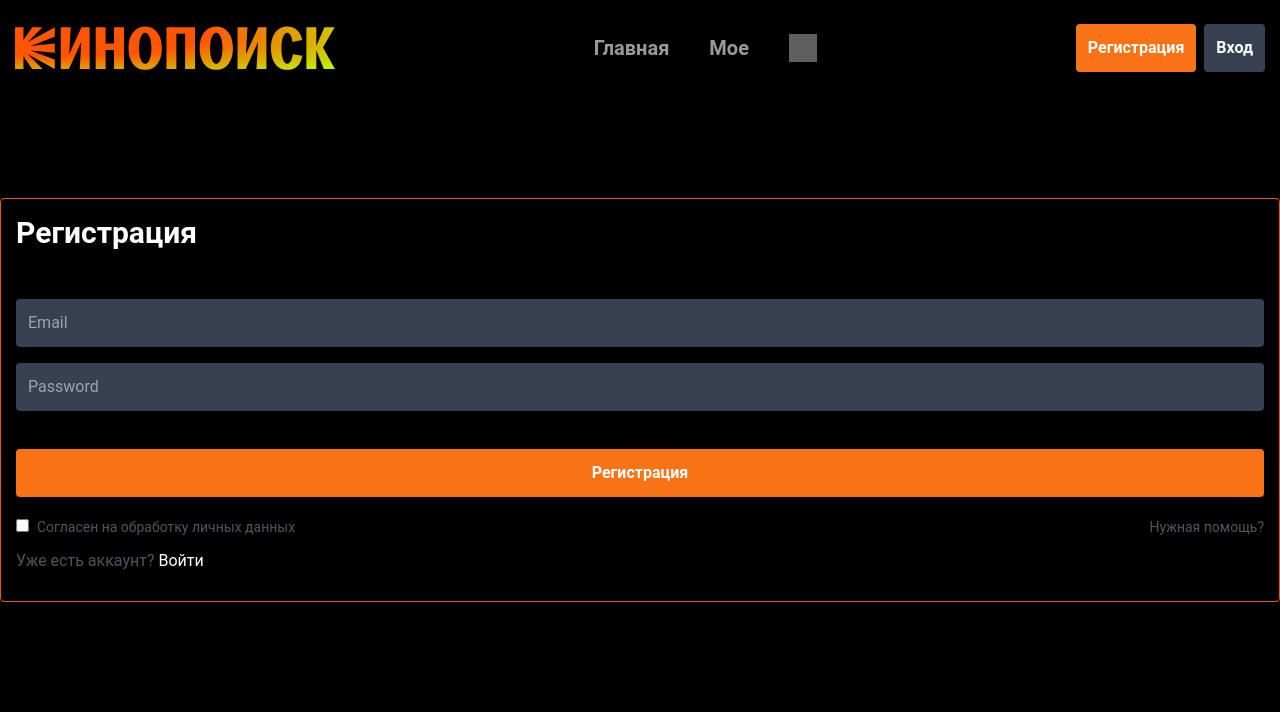
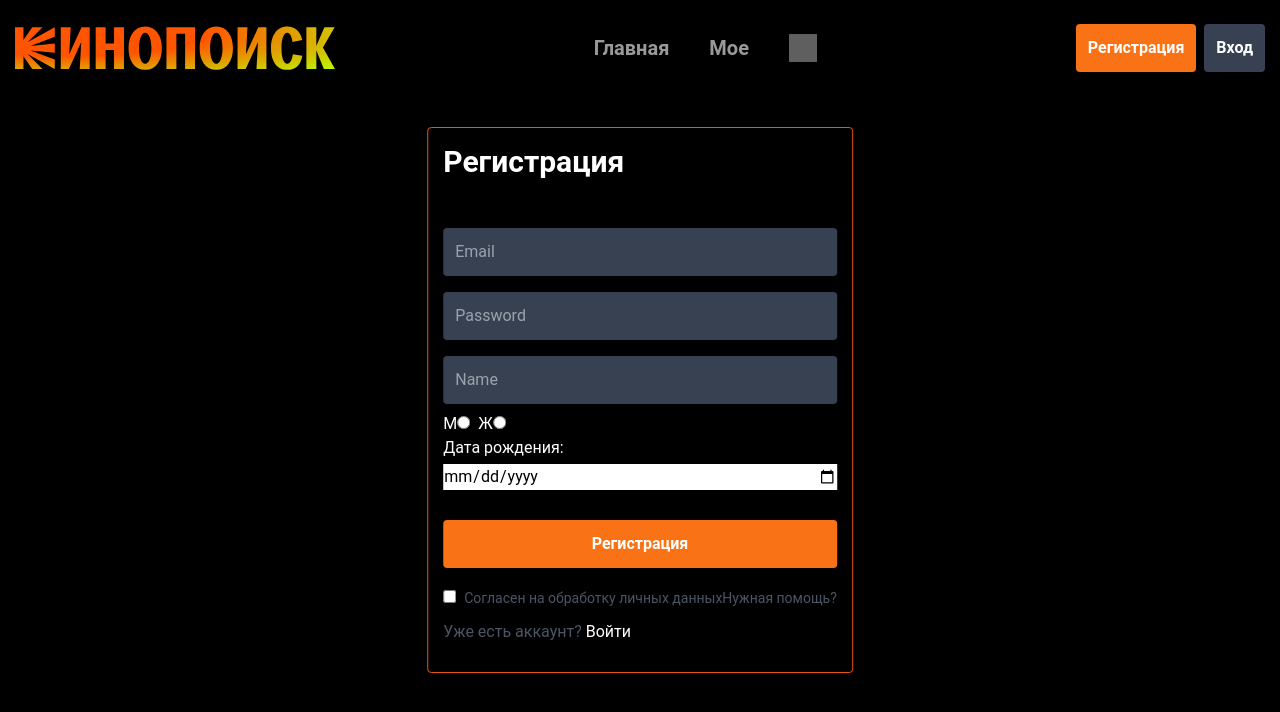
Before and after one commit to Lev-Dolzhenko/react-kinopoisk-, a React (Vite) app: page /signup in a window 1280 px wide. Shown: the top 712 px of the page. Built offline with nearby package versions, Linux system fonts and the light colour scheme; no server answers; grey boxes are pictures that could not be loaded.

Commit message:
created info about person in firebase and show then on account page

```diff
--- a/src/components/Row.jsx
+++ b/src/components/Row.jsx
@@ -72,7 +72,7 @@ export const Row = ({ films, category, rowId }) => {
           className="w-full h-full overflow-y-hidden overflow-x-scroll whitespace-nowrap scroll-smooth no-scrollbar"
         >
           {currFilms.map((currFilm) => (
-            <Link to={`/film/${currFilm?.id}`}>
+            <Link key={currFilm.id} to={`/film/${currFilm?.id}`}>
               <div
                 key={currFilm.id}
                 className="w-[160px] sm:w-[200px] md:w-[240px] lg:w-[280px] relative inline-block cursor-pointer p-2 hover:z-10 hover:shadow-[0_0_50px_50px_rgba(0,0,0,1)]"
--- a/src/components/SavedShows.jsx
+++ b/src/components/SavedShows.jsx
@@ -33,6 +33,7 @@ const SavedShows = () => {
       <h2 className="font-bold text-4xl text-white first-letter:uppercase mb-10">
         Сохраненные
       </h2>
+      {movies ? (
         <ul className="grid grid-cols-1 gap-4 sm:grid-cols-3 md:grid-cols-4 lg:grid-cols-5">
           {movies.length > 0 &&
             movies.map((movie) => (
@@ -50,6 +51,7 @@ const SavedShows = () => {
               </li>
             ))}
         </ul>
+      ) : null}
     </div>
   );
 };
--- a/src/context/AuthContext.jsx
+++ b/src/context/AuthContext.jsx
@@ -1,5 +1,6 @@
 import { createContext, useContext, useEffect, useState } from "react";
 import { auth, db } from "../firebase";
+import { updateProfile } from "firebase/auth";
 
 import {
   createUserWithEmailAndPassword,
@@ -13,11 +14,21 @@ const AuthContext = createContext();
 export function AuthContextProvider({ children }) {
   const [user, setUser] = useState({});
 
-  function signUp(email, password) {
-    createUserWithEmailAndPassword(auth, email, password);
-    return setDoc(doc(db, "users", email), {
-      savedShows: [],
-    });
+  function signUp(email, password, personName, personGender, datePerson) {
+    createUserWithEmailAndPassword(auth, email, password).then(
+      (userCredential) => {
+        const user = userCredential.user;
+        updateProfile(user, {
+          name: personName,
+        }); // Обновляем профиль пользователя, добавляя имя
+        return setDoc(doc(db, "users", email), {
+          savedShows: [],
+          name: personName, // Добавляем имя пользователя в документ пользователя
+          gender: personGender,
+          date: datePerson,
+        });
+      }
+    );
   }
 
   function logIn(email, password) {
--- a/src/pages/Account.jsx
+++ b/src/pages/Account.jsx
@@ -1,11 +1,25 @@
-import React from "react";
+import React, { useState, useEffect } from "react";
 import { UserAuth } from "../context/AuthContext";
 import { Navigate, useNavigate } from "react-router-dom";
 import SavedShows from "../components/SavedShows";
+import { db } from "../firebase";
+import { updateDoc, doc, onSnapshot } from "firebase/firestore";
 
 export const Account = () => {
   const { user, logout } = UserAuth();
   const navigate = useNavigate();
+
+  const [name, setName] = useState("");
+  const [gender, setGender] = useState("");
+  const [date, setDate] = useState("");
+
+  useEffect(() => {
+    onSnapshot(doc(db, "users", `${user?.email}`), (doc) => {
+      setName(doc.data()?.name);
+      setGender(doc.data()?.gender);
+      setDate(doc.data()?.date);
+    });
+  }, [user?.email]);
 
   const handleSignOut = async () => {
     try {
@@ -19,15 +33,15 @@ export const Account = () => {
   if (user) {
     return (
       <div className="relative">
-        <div className="absolute bg-black/70 left-0 right-0 bottom-0 top-0 w-full h-[100vh]"></div>
+        <div className="absolute h-[0] bg-black/70 left-0 right-0 bottom-0 top-0 w-full md:h-[700px] lg:h-[100vh]"></div>
         <img
-        className="h-[100vh] w-full"
+          className=" w-full h-[0] md:h-[700px] lg:h-[100vh]"
           src="
     https://wallpapers.com/images/hd/american-movie-posters-z0puq43u0qbtr6j2.jpg"
           alt="background"
         />
-        <div className="absolute top-[15%] left-[50%] translate-x-[-50%] w-[700px] text-white py-10 px-12 rounded bg-black/80">
-          <div className="flex items-center gap-x-20">
+        <div className="absolute top-[60%] left-[50%] translate-x-[-50%] max-w-[700px] text-white py-10 px-12 rounded bg-black/80 md:top-[15%] ld:top-[15%]">
+          <div className="flex flex-col items-center gap-x-20 lg:flex-row">
             <div>
               <span className="w-[200px] h-[200px] bg-slate-600 block rounded-full"></span>
             </div>
@@ -35,14 +49,15 @@ export const Account = () => {
               <span className="text-[25px] font-semibold">
                 Почта: {user.email}
               </span>
+              <span className="text-[25px] font-semibold">Имя: {name}</span>
               <span className="text-[25px] font-semibold">
-                Имя: {user.email}
+                Год рождения: {date}
               </span>
-              <div className="flex justify-between">
-                <span className="text-[25px] font-semibold">Год рождения</span>
-                <span className="text-[25px] font-semibold">Пол</span>
-              </div>
-              <span className="text-[25px] font-semibold">Пароль</span>
+              <span className="text-[25px] font-semibold">Пол: {gender}</span>
+              <span className="text-[25px] font-semibold">Пароль: *****</span>
+              <button className="text-white rounded bg-orange-500 font-bold flex items-center justify-center w-full p-3 hover:bg-orange-600 transition-colors mt-[30px]">
+                Change
+              </button>
             </div>
           </div>
         </div>
--- a/src/pages/Signup.jsx
+++ b/src/pages/Signup.jsx
@@ -6,14 +6,18 @@ import { useState } from "react";
 const Signup = () => {
   const [email, setEmail] = useState("");
   const [password, setPassword] = useState("");
+  const [name, setName] = useState("");
+  const [gender, setGender] = useState("");
+  const [date, setDate] = useState("");
   const { user, signUp } = UserAuth();
   const navigate = useNavigate();
 
   const handleSubmit = async (e) => {
     e.preventDefault();
     try {
-      await signUp(email, password);
-      navigate('/')
+      await signUp(email, password, name, gender, date);
+      console.log(date);
+      navigate("/");
     } catch (error) {
       console.log(error);
     }
@@ -21,7 +25,7 @@ const Signup = () => {
 
   return (
     <>
-      <div className="fixed left-[50%] customContainer translate-x-[-50%] top-[50%] translate-y-[-50%] py-4 px-4 w-[100%] max-w-[450px] border border-orange-600 rounded">
+      <div className="fixed left-[50%] customContainer translate-x-[-50%] top-[50%] translate-y-[-50%] py-4 px-4  border border-orange-600 rounded">
         <div className="flex flex-col">
           <h1 className="text-white text-3xl font-bold mb-[40px]">
             Регистрация
@@ -41,6 +45,44 @@ const Signup = () => {
               placeholder="Password"
               autoComplete="current-password"
             />
+            <input
+              type="text"
+              onChange={(e) => setName(e.target.value)}
+              className="p-3 my-2 bg-gray-700 rounded"
+              placeholder="Name"
+            />
+            <div className="flex items-center gap-x-2">
+              <div>
+                <label htmlFor="genderMan">М</label>
+                <input
+                  onChange={(e) => setGender(e.target.value)}
+                  name="gender"
+                  id="genderMan"
+                  type="radio"
+                  value="male"
+                />
+              </div>
+              <div>
+                <label htmlFor="genderWomen">Ж</label>
+                <input
+                  onChange={(e) => setGender(e.target.value)}
+                  name="gender"
+                  id="genderWomen"
+                  type="radio"
+                  value="female"
+                />
+              </div>
+            </div>
+            <label className="mb-1" for="birthdate">
+              Дата рождения:
+            </label>
+            <input
+              className="text-black"
+              type="date"
+              id="birthdate"
+              name="birthdate"
+              onChange={(e) => setDate(e.target.value)}
+            ></input>
             <button className="text-white rounded bg-orange-500 font-bold flex items-center justify-center p-3 gap-x-2 hover:bg-orange-600 transition-colors mt-[30px]">
               Регистрация
             </button>
```
Lines whose indentation alone changed are shown as unchanged.
